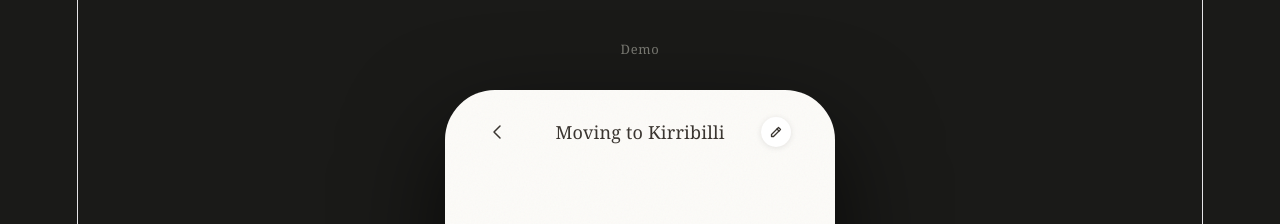
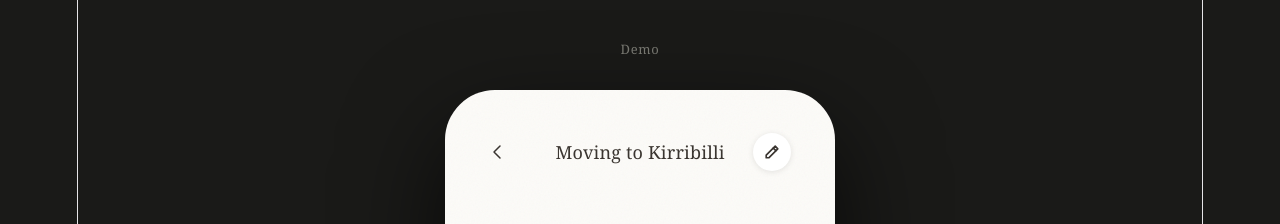
Before and after one commit to heymicky123/Memory-test, a React (Vite) app: page / in a window 1280 px wide. Shown: the top 224 px of the page. Built offline with nearby package versions, Linux system fonts and the light colour scheme.

Commit message:
Enlarge pencil circle to 38px, icon to 18px; increase nav top margin to 40px

```diff
--- a/src/OverstoryVoice.jsx
+++ b/src/OverstoryVoice.jsx
@@ -193,7 +193,7 @@ export default function OverstoryVoice() {
 
           {/* Nav bar */}
           <div style={{
-            width: "100%", flexShrink: 0, marginTop: "20px",
+            width: "100%", flexShrink: 0, marginTop: "40px",
             height: "44px", display: "grid", gridTemplateColumns: "40px 1fr 40px",
             alignItems: "center", padding: "0 20px", boxSizing: "border-box",
             position: "relative", zIndex: 3,
@@ -206,11 +206,11 @@ export default function OverstoryVoice() {
             </div>
             <div style={{ display: "flex", justifyContent: "flex-end" }}>
               <div style={{
-                width: "30px", height: "30px", borderRadius: "50%",
+                width: "38px", height: "38px", borderRadius: "50%",
                 backgroundColor: "#FFFFFF", boxShadow: "0 1px 6px rgba(0,0,0,0.10)",
                 display: "flex", alignItems: "center", justifyContent: "center",
               }}>
-                <svg width="14" height="14" viewBox="0 0 14 14" fill="none" stroke="#3A3530" strokeWidth="1.3" strokeLinecap="round" strokeLinejoin="round">
+                <svg width="18" height="18" viewBox="0 0 14 14" fill="none" stroke="#3A3530" strokeWidth="1.3" strokeLinecap="round" strokeLinejoin="round">
                   <path d="M9.5 2.5L11.5 4.5L4.5 11.5H2.5V9.5L9.5 2.5Z"/>
                   <line x1="8" y1="4" x2="10" y2="6"/>
                 </svg>
```
